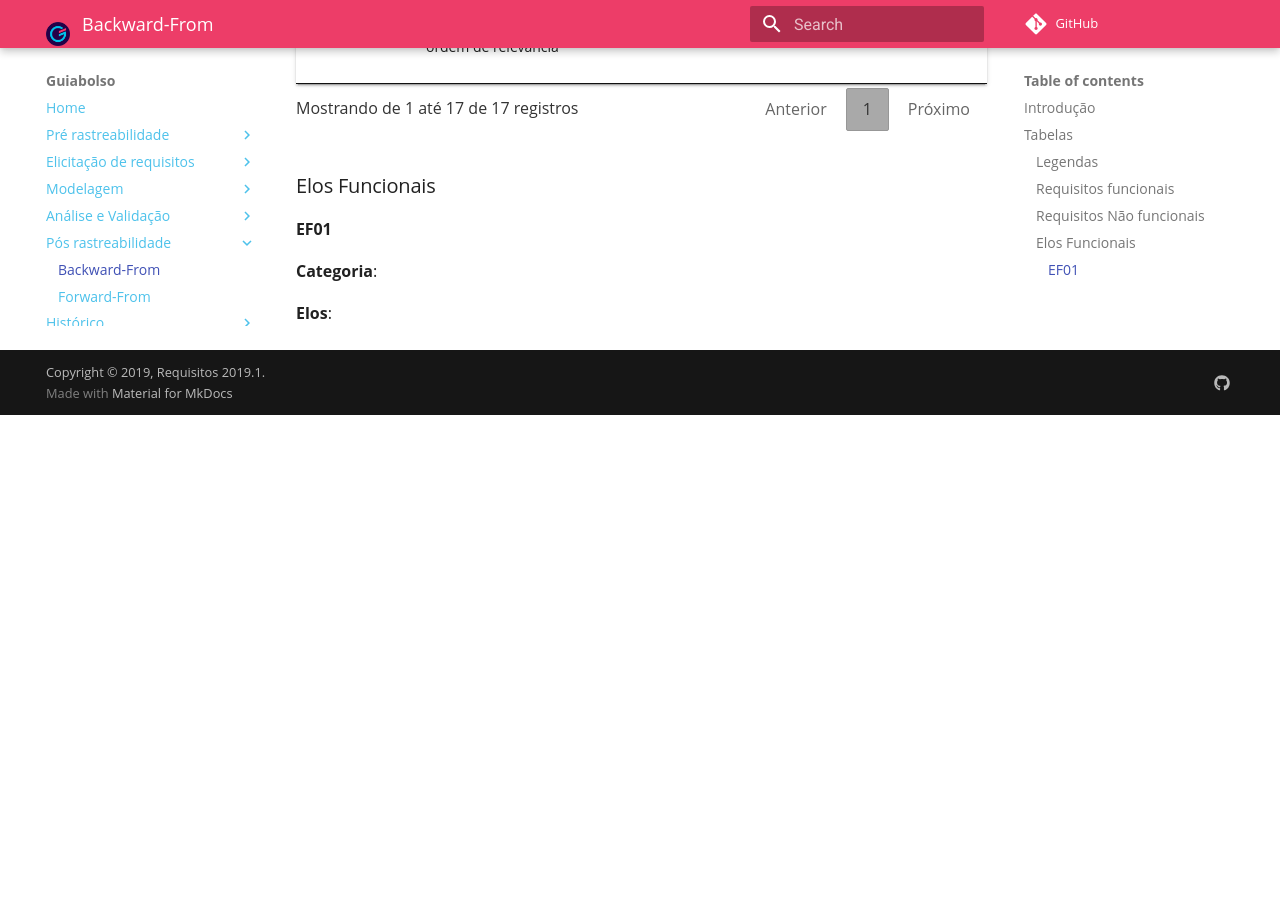
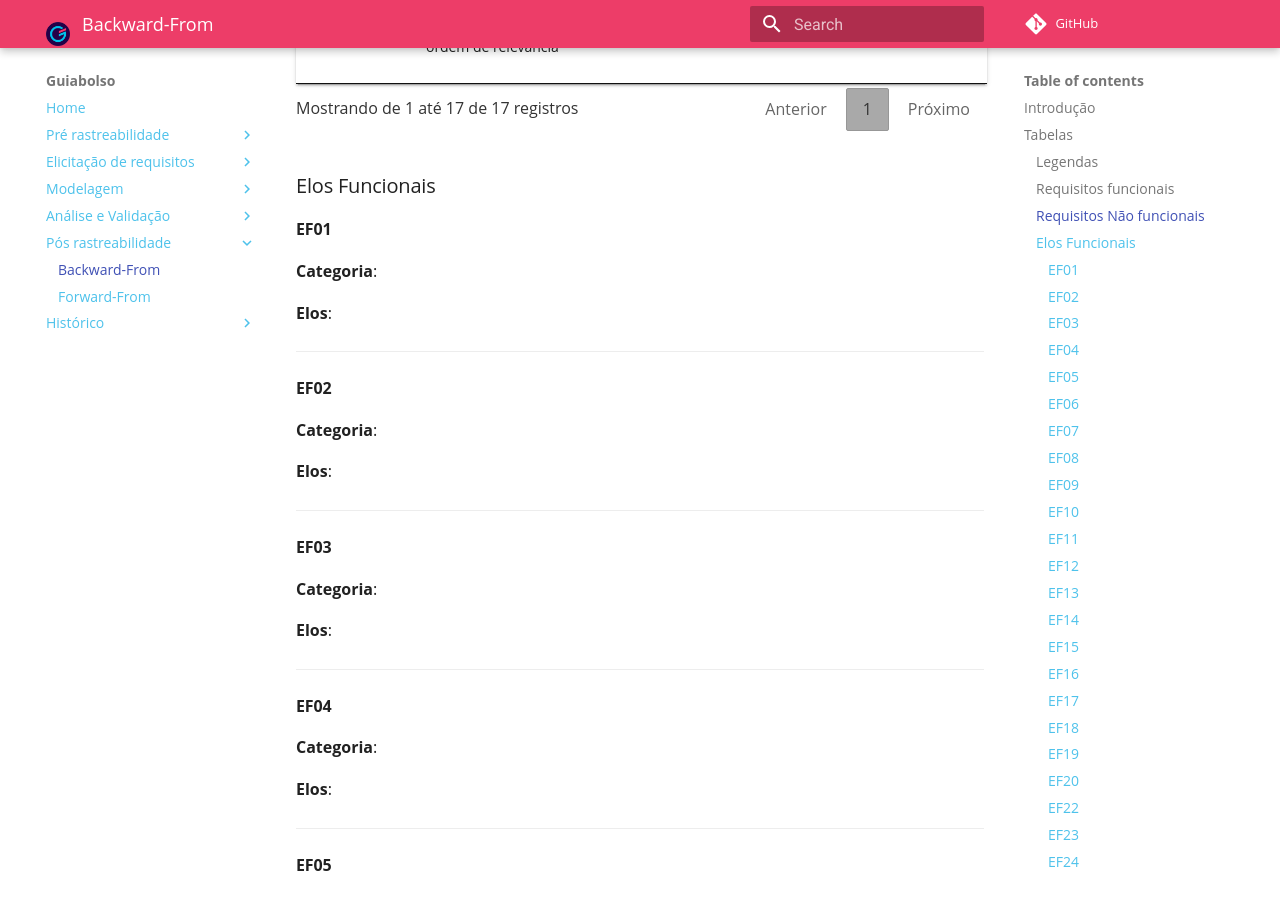
Before and after one commit to fga-disciplinas/2019.1-Guia-Bolso, an MkDocs documentation site: the page built from docs/pos-rastreabilidade/backward.md, in a window 1280 px wide and 900 px high, scrolled down 9278 px. Built offline with MkDocs 1.6.1 and Material for MkDocs 9.7.7, drawn with Linux system fonts in a browser that asks for light colours; comment, search, counter and statistics services are not loaded; old or Windows-style settings are respelled for this version of MkDocs; before the commit the page ends 9693 px from its top, so only the background shows below that; some of the changed text lies outside the part shown.

Commit message:
Adicionado indices de elo

```diff
--- a/docs/pos-rastreabilidade/backward.md
+++ b/docs/pos-rastreabilidade/backward.md
@@ -100,3 +100,334 @@ __Backward-from__.
 **Categoria**:
 
 **Elos**:
+
+---
+
+#### EF02
+**Categoria**:
+
+**Elos**:
+
+---
+
+#### EF03
+**Categoria**:
+
+**Elos**:
+
+---
+
+#### EF04
+**Categoria**:
+
+**Elos**:
+
+---
+
+#### EF05
+**Categoria**:
+
+**Elos**:
+
+---
+
+#### EF06
+**Categoria**:
+
+**Elos**:
+
+---
+
+#### EF07
+**Categoria**:
+
+**Elos**:
+
+---
+
+#### EF08
+**Categoria**:
+
+**Elos**:
+
+---
+
+#### EF09
+**Categoria**:
+
+**Elos**:
+
+---
+
+#### EF10
+**Categoria**:
+
+**Elos**:
+
+---
+
+#### EF11
+**Categoria**:
+
+**Elos**:
+
+---
+
+#### EF12
+**Categoria**:
+
+**Elos**:
+
+---
+
+#### EF13
+**Categoria**:
+
+**Elos**:
+
+---
+
+#### EF14
+**Categoria**:
+
+**Elos**:
+
+---
+
+#### EF15
+**Categoria**:
+
+**Elos**:
+
+---
+
+#### EF16
+**Categoria**:
+
+**Elos**:
+
+---
+
+#### EF17
+**Categoria**:
+
+**Elos**:
+
+---
+
+#### EF18
+**Categoria**:
+
+**Elos**:
+
+---
+
+#### EF19
+**Categoria**:
+
+**Elos**:
+
+---
+
+#### EF20
+**Categoria**:
+
+**Elos**:
+
+---
+
+#### EF22
+**Categoria**:
+
+**Elos**:
+
+---
+
+#### EF23
+**Categoria**:
+
+**Elos**:
+
+---
+
+#### EF24
+**Categoria**:
+
+**Elos**:
+
+---
+
+#### EF25
+**Categoria**:
+
+**Elos**:
+
+---
+
+#### EF26
+**Categoria**:
+
+**Elos**:
+
+---
+
+#### EF27
+**Categoria**:
+
+**Elos**:
+
+---
+
+#### EF28
+**Categoria**:
+
+**Elos**:
+
+---
+
+#### EF29
+**Categoria**:
+
+**Elos**:
+
+---
+
+#### EF30
+**Categoria**:
+
+**Elos**:
+
+---
+
+#### EF31
+**Categoria**:
+
+**Elos**:
+
+---
+
+#### EF32
+**Categoria**:
+
+**Elos**:
+
+---
+
+#### EF33
+**Categoria**:
+
+**Elos**:
+
+---
+
+#### EF34
+**Categoria**:
+
+**Elos**:
+
+---
+
+#### EF35
+**Categoria**:
+
+**Elos**:
+
+---
+
+#### EF36
+**Categoria**:
+
+**Elos**:
+
+---
+
+#### EF37
+**Categoria**:
+
+**Elos**:
+
+---
+
+#### EF38
+**Categoria**:
+
+**Elos**:
+
+---
+
+#### EF39
+**Categoria**:
+
+**Elos**:
+
+---
+
+#### EF40
+**Categoria**:
+
+**Elos**:
+
+---
+
+#### EF41
+**Categoria**:
+
+**Elos**:
+
+---
+
+#### EF42
+**Categoria**:
+
+**Elos**:
+
+---
+
+#### EF43
+**Categoria**:
+
+**Elos**:
+
+---
+
+#### EF44
+**Categoria**:
+
+**Elos**:
+
+---
+
+#### EF45
+**Categoria**:
+
+**Elos**:
+
+---
+
+#### EF46
+**Categoria**:
+
+**Elos**:
+
+---
+
+#### EF47
+**Categoria**:
+
+**Elos**:
+
+---
+
+#### EF48
+**Categoria**:
+
+**Elos**:
+
+---
+
+#### EF49
+**Categoria**:
+
+**Elos**:
+
+---
```
